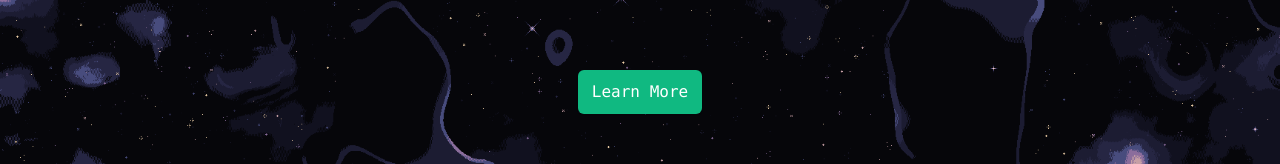
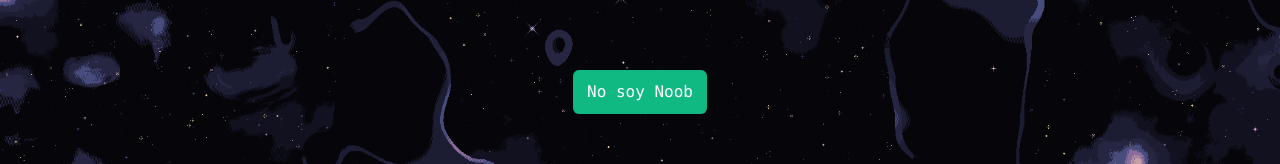
Before and after one commit to rafael-abuawad/rafael-abuawad.github.io, a plain HTML site: page index.html in a window 1280 px wide. Shown: the part 520-684 px from the top of the page. Drawn offline with nearby package versions, Linux system fonts and the light colour scheme.

Commit message:
Added better btn text

```diff
--- a/index.html
+++ b/index.html
@@ -11,7 +11,7 @@
     .stars {
         margin: 0;
         padding: 0;
-        background-image: url('/static/images/space_background.png');
+        background-image: url('/images/space_background.png');
         background-size: cover;
         background-position: repeat;
     }
@@ -34,7 +34,9 @@
         <div class="center-image mb-5"></div>
 
         <div class="pt-16">
-            <button class="focus:outline-none disabled:cursor-not-allowed disabled:opacity-75 flex-shrink-0 font-medium rounded-md text-base gap-x-2.5 px-3.5 py-2.5 shadow-sm text-white dark:text-gray-900 bg-emerald-500 hover:bg-emerald-600 disabled:bg-emerald-500 dark:bg-emerald-400 dark:hover:bg-emerald-500 dark:disabled:bg-emerald-400 focus-visible:outline focus-visible:outline-2 focus-visible:outline-offset-2 focus-visible:outline-emerald-500 dark:focus-visible:outline-emerald-400 inline-flex items-center"">Learn More</button>
+            <button class="focus:outline-none disabled:cursor-not-allowed disabled:opacity-75 flex-shrink-0 font-medium rounded-md text-base gap-x-2.5 px-3.5 py-2.5 shadow-sm text-white dark:text-gray-900 bg-emerald-500 hover:bg-emerald-600 disabled:bg-emerald-500 dark:bg-emerald-400 dark:hover:bg-emerald-500 dark:disabled:bg-emerald-400 focus-visible:outline focus-visible:outline-2 focus-visible:outline-offset-2 focus-visible:outline-emerald-500 dark:focus-visible:outline-emerald-400 inline-flex items-center">
+                No soy Noob
+            </button>
         </div>
     </section>
 </main>
```
